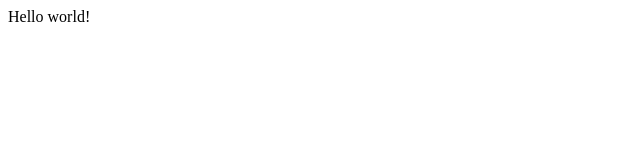
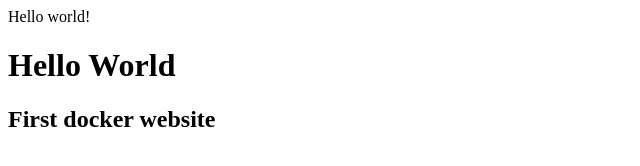
Before and after one commit to krushna1911/History_of_Internet, a plain HTML site: page Public_Html/index.html in a window 1280 px wide. Shown: the whole page, without its empty margins (0-640 px from the left). Drawn offline with Linux system fonts and the light colour scheme.

Commit message:
Setup docker and azure

```diff
--- a/Public_Html/index.html
+++ b/Public_Html/index.html
@@ -6,5 +6,7 @@
 </head>
 <body>
 Hello world!
+<h1>Hello World</h1>
+<h2>First docker website</h2>
 </body>
 </html>
```
Also changed, not shown: 4 other files.
